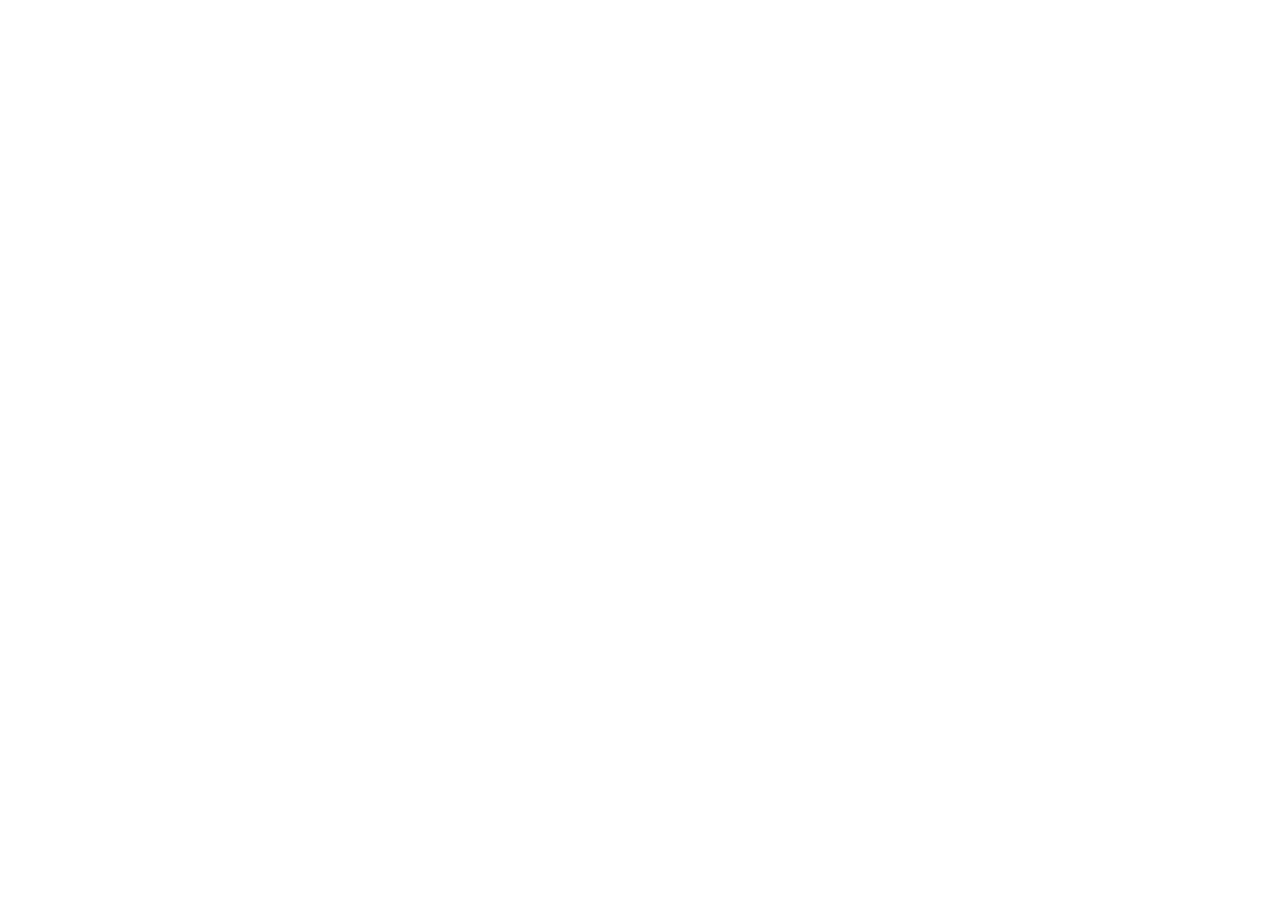
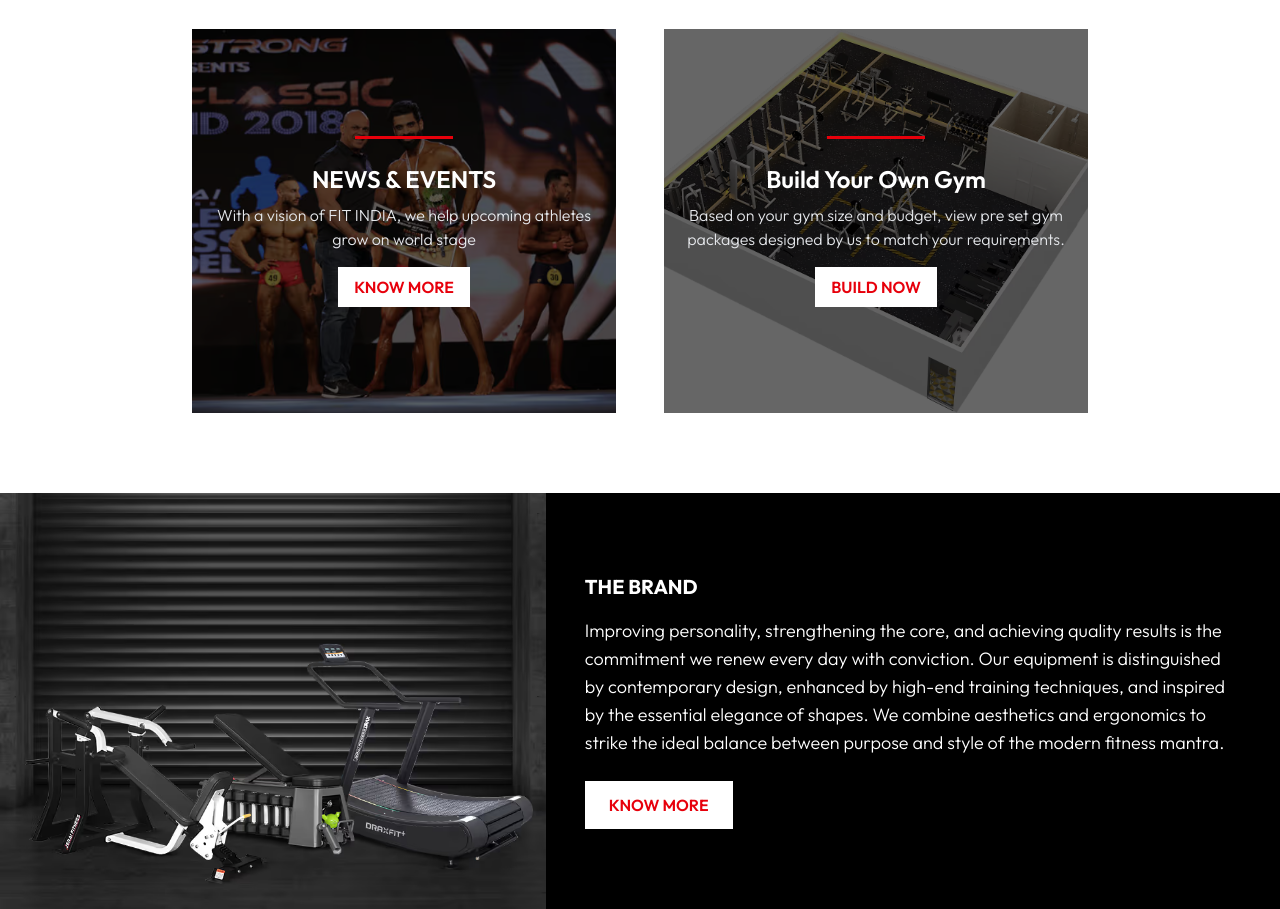
Before and after one commit to pradyumn8/Jeraifitness, a React (Vite) app: page / in a window 1280 px wide. Shown: the part 7660-8569 px from the top of the page. Before the commit the page ends 7689 px from the top, so only its background shows below. Built offline with nearby package versions, Linux system fonts and the light colour scheme; a web font is replaced by a local one.

Commit message:
Brand section is completed

```diff
--- a/src/App.jsx
+++ b/src/App.jsx
@@ -13,6 +13,7 @@
 import CertificatePerfection from './components/CertificatePerfection'
 import Certified from './components/Certified'
 import ImageGallery from './components/ImageGallery'
+import Brand from './components/Brand'
 
 function App() {
   const [themeMode, setThemeMode] = useState('light')
@@ -58,6 +59,7 @@
       <CertificatePerfection/>
       <Certified/>
       <ImageGallery/>
+      <Brand/>
     </ThemeProvider>
   )
 }
--- a/src/assets/assets.js
+++ b/src/assets/assets.js
@@ -45,6 +45,8 @@
 import Group2 from '../assets/Group2.avif'
 import Group3 from '../assets/Group3.avif'
 import Group4 from '../assets/Group4.avif'
+import events from '../assets/events.avif'
+import SQFT from '../assets/SQFT.avif'
 
 
 export const assets = {
@@ -95,4 +97,6 @@
     Group2,
     Group3,
     Group4,
+    SQFT,
+    events
 }
--- /dev/null
+++ b/src/components/Brand.jsx
@@ -0,0 +1,36 @@
+import React from 'react';
+import { assets } from '../assets/assets';
+
+const Brand = () => {
+  return (
+    <div className="w-full bg-black px-0 py-0 flex flex-col lg:flex-row gap-6 lg:gap-0">
+
+      {/* Image Section */}
+      <div className="w-full lg:w-1/2">
+        <img
+          src={assets.magzine}
+          alt="Precision Crafted"
+          className="w-full h-full object-cover shadow-md"
+        />
+      </div>
+
+      {/* Text Section */}
+      <div className="w-full lg:w-2/3 flex items-center justify-center bg-black px-6 py-12">
+        <div className="max-w-2xl pl-2 pr-4">
+          <h2 className="text-2xl sm:text-3xl md:text-xl font-bold text-white mb-4 uppercase">
+            The Brand
+          </h2>
+          <p className="text-sm sm:text-base md:text-lg mb-6 font-light text-white">
+            Improving personality, strengthening the core, and achieving quality results is the commitment we renew every day with conviction. Our equipment is distinguished by contemporary design, enhanced by high-end training techniques, and inspired by the essential elegance of shapes. We combine aesthetics and ergonomics to strike the ideal balance between purpose and style of the modern fitness mantra.
+          </p>
+           <button className="bg-white text-red-600 text-sm sm:text-base px-4 sm:px-6 py-2 sm:py-3 transition hover:bg-black hover:text-white dark:bg-gray-300 dark:text-black dark:hover:bg-black dark:hover:text-white uppercase font-semibold cursor-pointer">
+          Know More
+        </button>
+        </div>
+      </div>
+
+    </div>
+  );
+};
+
+export default Brand;
--- a/src/components/ImageGallery.jsx
+++ b/src/components/ImageGallery.jsx
@@ -92,6 +92,52 @@
           </button>
         </div>
       )}
+      <div className="bg-white dark:bg-black py-10 px-4">
+        <div className="grid grid-cols-1 sm:grid-cols-2 gap-12 max-w-4xl mx-auto">
+          {/* Image 1 with Overlay */}
+          <div className="relative w-full h-64 sm:h-96 overflow-hidden">
+            <img
+              src={assets.events}
+              alt="Event 1"
+              className="w-full h-full object-cover"
+            />
+            <div className="absolute inset-0 bg-black/60 flex flex-col items-center justify-center text-center px-4">
+              <div className="w-[25%] border-t-3 border-red-600 mb-6"></div>
+              <h3 className="text-white text-lg sm:text-2xl font-semibold mb-2">
+                NEWS & EVENTS
+              </h3>
+              <p className="text-gray-200 text-sm sm:text-base mb-4 max-w-xs sm:max-w-md font-light">
+                With a vision of FIT INDIA, we help upcoming athletes grow on world stage
+              </p>
+              <button className="bg-white text-red-600 text-sm sm:text-base px-4 py-2 transition hover:bg-black hover:text-white dark:bg-red-600 dark:text-white dark:hover:bg-white dark:hover:text-red-600 uppercase font-semibold cursor-pointer">
+                Know More
+              </button>
+            </div>
+          </div>
+
+          {/* Image 2 with Overlay */}
+          <div className="relative w-full h-64 sm:h-96 overflow-hidden">
+            <img
+              src={assets.SQFT}
+              alt="Event 2"
+              className="w-full h-full object-cover"
+            />
+            <div className="absolute inset-0 bg-black/60 flex flex-col items-center justify-center text-center px-4">
+              <div className="w-[25%] border-t-3 border-red-600 mb-6"></div>
+              <h3 className="text-white text-lg sm:text-2xl font-semibold mb-2">
+                Build Your Own Gym
+              </h3>
+              <p className="text-gray-200 text-sm sm:text-base mb-4 max-w-xs sm:max-w-md font-light">
+                Based on your gym size and budget, view pre set gym packages designed by us to match your requirements.
+              </p>
+              <button className="bg-white text-red-600 text-sm sm:text-base px-4 py-2 transition hover:bg-black hover:text-white dark:bg-red-600 dark:text-white dark:hover:bg-white dark:hover:text-red-600 uppercase font-semibold cursor-pointer">
+                Build now
+              </button>
+            </div>
+          </div>
+        </div>
+      </div>
+
     </div>
   );
 };
```
